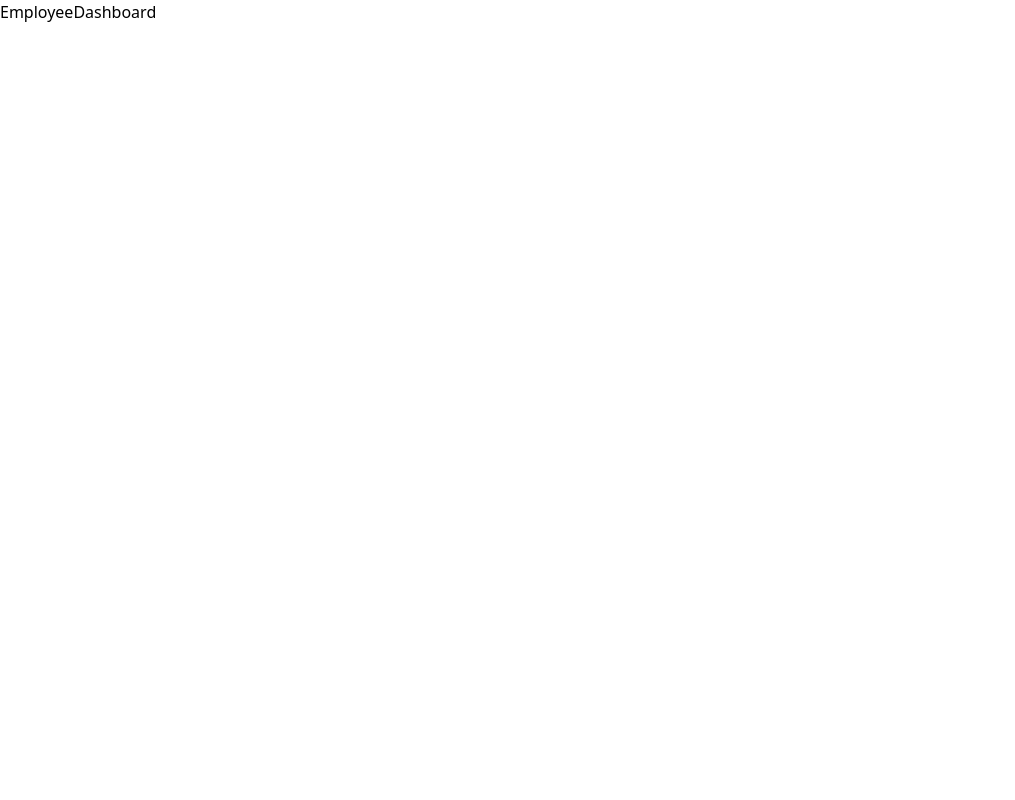
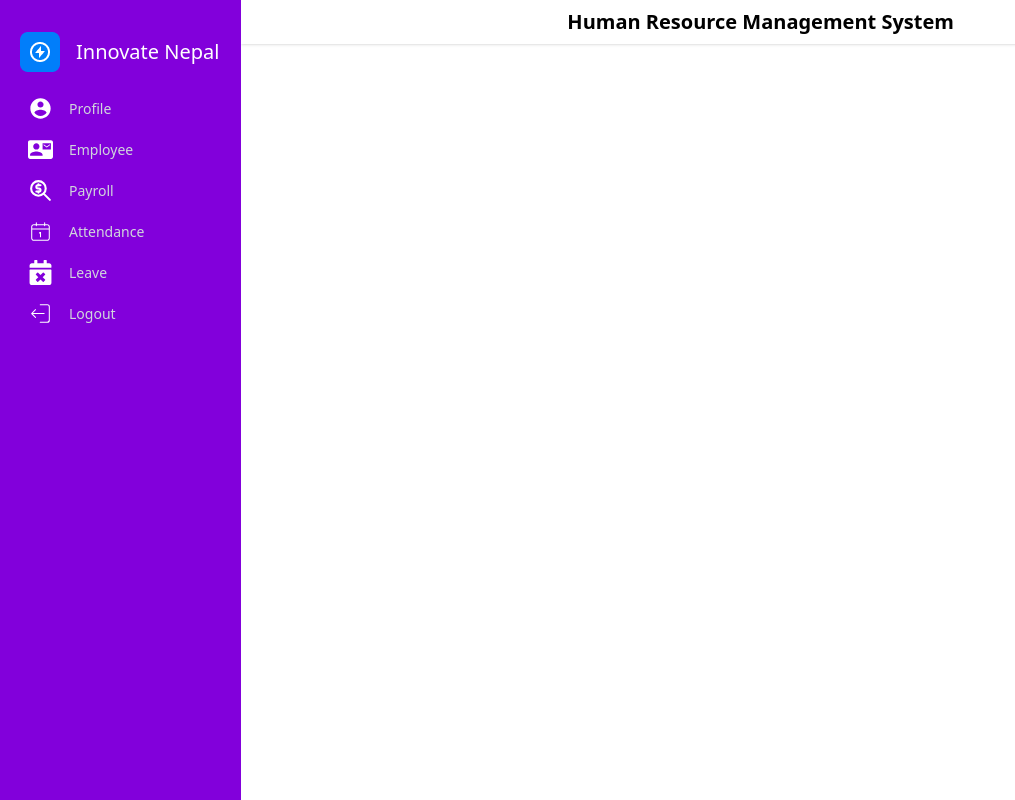
Before and after one commit to utsabsh/StaffEase, a React (Vite) app in the folder Frontend/: page /employee_dashboard in a window 1280 px wide. Shown: the whole page, without its empty margins (0-1015 px from the left). Built offline with nearby package versions, Linux system fonts and the light colour scheme.

Commit message:
Dashboard Design and logut functionality

```diff
--- a/Frontend/package.json
+++ b/Frontend/package.json
@@ -14,6 +14,7 @@
     "axios": "^1.7.9",
     "react": "^18.3.1",
     "react-dom": "^18.3.1",
+    "react-icons": "^5.4.0",
     "react-router-dom": "^7.1.3",
     "tailwindcss": "^4.0.0"
   },
--- a/Frontend/src/pages/Dashboard.jsx
+++ b/Frontend/src/pages/Dashboard.jsx
@@ -1,7 +1,133 @@
-import React from "react";
+import { useState } from "react";
+import { Link, Outlet, useNavigate } from "react-router-dom";
+import axios from "axios";
+import { BsSpeedometer2 } from "react-icons/bs";
+import { BiCategoryAlt } from "react-icons/bi";
+import { IoPeople } from "react-icons/io5";
+import { CiCalendarDate } from "react-icons/ci";
+import { CiLogout } from "react-icons/ci";
+
+import { TbZoomMoney } from "react-icons/tb";
+import { FaCalendarTimes } from "react-icons/fa";
+import logo from "../assets/logo.png";
 
 const Dashboard = () => {
-  return <div>Dashboard</div>;
+  const [open, setOpen] = useState(true);
+  const navigate = useNavigate();
+  axios.defaults.withCredentials = true;
+  const handleLogout = () => {
+    axios.get("http://localhost:3000/auth/logout").then((result) => {
+      if (result.data.Status) {
+        localStorage.removeItem("valid");
+        navigate("/");
+      }
+    });
+  };
+
+  return (
+    <div className="flex">
+      <div
+        className={` ${
+          open ? "w-72" : "w-20 "
+        } h-screen p-5  pt-8 relative duration-300 bg-purple-700`}
+      >
+        <div className="flex gap-x-4 items-center">
+          <img
+            src={logo}
+            className={`cursor-pointer duration-500 ${
+              open && "rotate-[360deg]"
+            }`}
+            alt="Logo"
+            onClick={() => setOpen(!open)}
+          />
+          <h1
+            className={`text-white origin-left font-medium text-xl duration-200 ${
+              !open && "scale-0"
+            }`}
+          >
+            Innovate Nepal
+          </h1>
+        </div>
+        <div>
+          <div className="mt-4">
+            <Link
+              to="/dashboard"
+              className="flex rounded-md p-2 cursor-pointer hover:bg-light-white  hover:bg-purple-500 text-gray-300 text-sm items-center gap-x-4"
+            >
+              <BsSpeedometer2 color="white" size={25} />
+              <span className={`${!open && "hidden"} origin-left duration-200`}>
+                Dashboard
+              </span>
+            </Link>
+            <Link
+              to="/dashboard"
+              className="flex rounded-md p-2 cursor-pointer hover:bg-light-white hover:bg-purple-500  text-gray-300 text-sm items-center gap-x-4"
+            >
+              <IoPeople color="white" size={25} />
+              <span className={`${!open && "hidden"} origin-left duration-200`}>
+                Manage employee
+              </span>
+            </Link>
+            <Link
+              to="/dashboard"
+              className="flex rounded-md p-2 cursor-pointer hover:bg-light-white  hover:bg-purple-500 text-gray-300 text-sm items-center gap-x-4"
+            >
+              <BiCategoryAlt color="white" size={25} />
+              <span className={`${!open && "hidden"} origin-left duration-200`}>
+                Department
+              </span>
+            </Link>
+            <Link
+              to="/dashboard"
+              className="flex rounded-md p-2 cursor-pointer hover:bg-light-white  hover:bg-purple-500 text-gray-300 text-sm items-center gap-x-4"
+            >
+              <CiCalendarDate color="white" size={25} />
+              <span className={`${!open && "hidden"} origin-left duration-200`}>
+                Attendance
+              </span>
+            </Link>
+            <Link
+              to="/dashboard"
+              className="flex rounded-md p-2 cursor-pointer hover:bg-light-white  hover:bg-purple-500 text-gray-300 text-sm items-center gap-x-4"
+            >
+              <TbZoomMoney color="white" size={25} />
+              <span className={`${!open && "hidden"} origin-left duration-200`}>
+                Payroll
+              </span>
+            </Link>
+            <Link
+              to="/dashboard"
+              className="flex rounded-md p-2 cursor-pointer hover:bg-light-white  hover:bg-purple-500 text-gray-300 text-sm items-center gap-x-4"
+            >
+              <FaCalendarTimes color="white" size={25} />
+              <span className={`${!open && "hidden"} origin-left duration-200`}>
+                Leave
+              </span>
+            </Link>
+
+            <li
+              onClick={handleLogout}
+              className="flex rounded-md p-2 cursor-pointer hover:bg-light-white  hover:bg-purple-500 text-gray-300 text-sm items-center gap-x-4"
+            >
+              <CiLogout color="white" size={25} />
+              <span className={`${!open && "hidden"} origin-left duration-200`}>
+                Logout
+              </span>
+            </li>
+          </div>
+        </div>
+      </div>
+      <div className="w-full">
+        <div className="p-2 w-[100%] flex justify-center shadow">
+          <h4 className="text-xl font-bold">
+            Human Resource Management System
+          </h4>
+        </div>
+
+        <Outlet></Outlet>
+      </div>
+    </div>
+  );
 };
 
 export default Dashboard;
--- a/Frontend/src/pages/EmployeeDashboard.jsx
+++ b/Frontend/src/pages/EmployeeDashboard.jsx
@@ -1,7 +1,134 @@
-import React from "react";
+import { useState } from "react";
+import { Link, Outlet, useNavigate } from "react-router-dom";
+import axios from "axios";
+import { MdContactMail } from "react-icons/md";
+import { IoMdContact } from "react-icons/io";
+import { CiCalendarDate } from "react-icons/ci";
+import { CiLogout } from "react-icons/ci";
+import { TbZoomMoney } from "react-icons/tb";
+import { FaCalendarTimes } from "react-icons/fa";
+import logo from "../assets/logo.png";
 
 const EmployeeDashboard = () => {
-  return <div>EmployeeDashboard</div>;
+  const [open, setOpen] = useState(true);
+  const navigate = useNavigate();
+  axios.defaults.withCredentials = true;
+  const handleLogout = () => {
+    axios
+      .get("http://localhost:3000/employee/logout")
+      .then((result) => {
+        if (result.data.Status) {
+          localStorage.removeItem("valid");
+          navigate("/");
+        }
+      })
+      .catch((err) => console.log(err));
+  };
+
+  return (
+    <div className="flex">
+      <div
+        className={` ${
+          open ? "w-72" : "w-20 "
+        } h-screen p-5  pt-8 relative duration-300 bg-purple-700`}
+      >
+        <div className="flex gap-x-4 items-center">
+          <img
+            src={logo}
+            className={`cursor-pointer duration-500 ${
+              open && "rotate-[360deg]"
+            }`}
+            alt="Logo"
+            onClick={() => setOpen(!open)}
+          />
+          <h1
+            className={`text-white origin-left font-medium text-xl duration-200 ${
+              !open && "scale-0"
+            }`}
+          >
+            Innovate Nepal
+          </h1>
+        </div>
+        <div>
+          <div className="mt-4">
+            {/* <Link
+              to="/employee_dashboard"
+              className="flex rounded-md p-2 cursor-pointer hover:bg-light-white text-gray-300 text-sm items-center gap-x-4"
+            >
+              <BsSpeedometer2 color="white" size={25} />
+              <span className={`${!open && "hidden"} origin-left duration-200`}>
+                Dashboard
+                </span>
+              </Link> */}
+            <Link
+              to={"/employee_dashboard"}
+              className="flex rounded-md p-2 cursor-pointer hover:bg-light-white  hover:bg-purple-500 text-gray-300 text-sm items-center gap-x-4"
+            >
+              <IoMdContact color="white" size={25} />
+              <span className={`${!open && "hidden"} origin-left duration-200`}>
+                Profile
+              </span>
+            </Link>
+            <Link
+              to={"/employee_dashboard"}
+              className="flex rounded-md p-2 cursor-pointer hover:bg-light-white  hover:bg-purple-500 text-gray-300 text-sm items-center gap-x-4"
+            >
+              <MdContactMail color="white" size={25} />
+              <span className={`${!open && "hidden"} origin-left duration-200`}>
+                Employee
+              </span>
+            </Link>
+            <Link
+              to={"/employee_dashboard"}
+              className="flex rounded-md p-2 cursor-pointer hover:bg-light-white  hover:bg-purple-500 text-gray-300 text-sm items-center gap-x-4"
+            >
+              <TbZoomMoney color="white" size={25} />
+              <span className={`${!open && "hidden"} origin-left duration-200`}>
+                Payroll
+              </span>
+            </Link>
+            <Link
+              to={"/employee_dashboard"}
+              className="flex rounded-md p-2 cursor-pointer hover:bg-light-white  hover:bg-purple-500 text-gray-300 text-sm items-center gap-x-4"
+            >
+              <CiCalendarDate color="white" size={25} />
+              <span className={`${!open && "hidden"} origin-left duration-200`}>
+                Attendance
+              </span>
+            </Link>
+            <Link
+              to={"/employee_dashboard"}
+              className="flex rounded-md p-2 cursor-pointer hover:bg-light-white  hover:bg-purple-500 text-gray-300 text-sm items-center gap-x-4"
+            >
+              <FaCalendarTimes color="white" size={25} />
+              <span className={`${!open && "hidden"} origin-left duration-200`}>
+                Leave
+              </span>
+            </Link>
+
+            <li
+              onClick={handleLogout}
+              className="flex rounded-md p-2 cursor-pointer hover:bg-light-white  hover:bg-purple-500 text-gray-300 text-sm items-center gap-x-4"
+            >
+              <CiLogout color="white" size={25} />
+              <span className={`${!open && "hidden"} origin-left duration-200`}>
+                Logout
+              </span>
+            </li>
+          </div>
+        </div>
+      </div>
+      <div className="w-full">
+        <div className="p-2 w-[100%] flex justify-center shadow">
+          <h4 className="text-xl font-bold">
+            Human Resource Management System
+          </h4>
+        </div>
+
+        <Outlet></Outlet>
+      </div>
+    </div>
+  );
 };
 
 export default EmployeeDashboard;
```
Also changed, not shown: Frontend/src/assets/logo.png (added), 1 other file (tests, documents, lock files or other folders).
